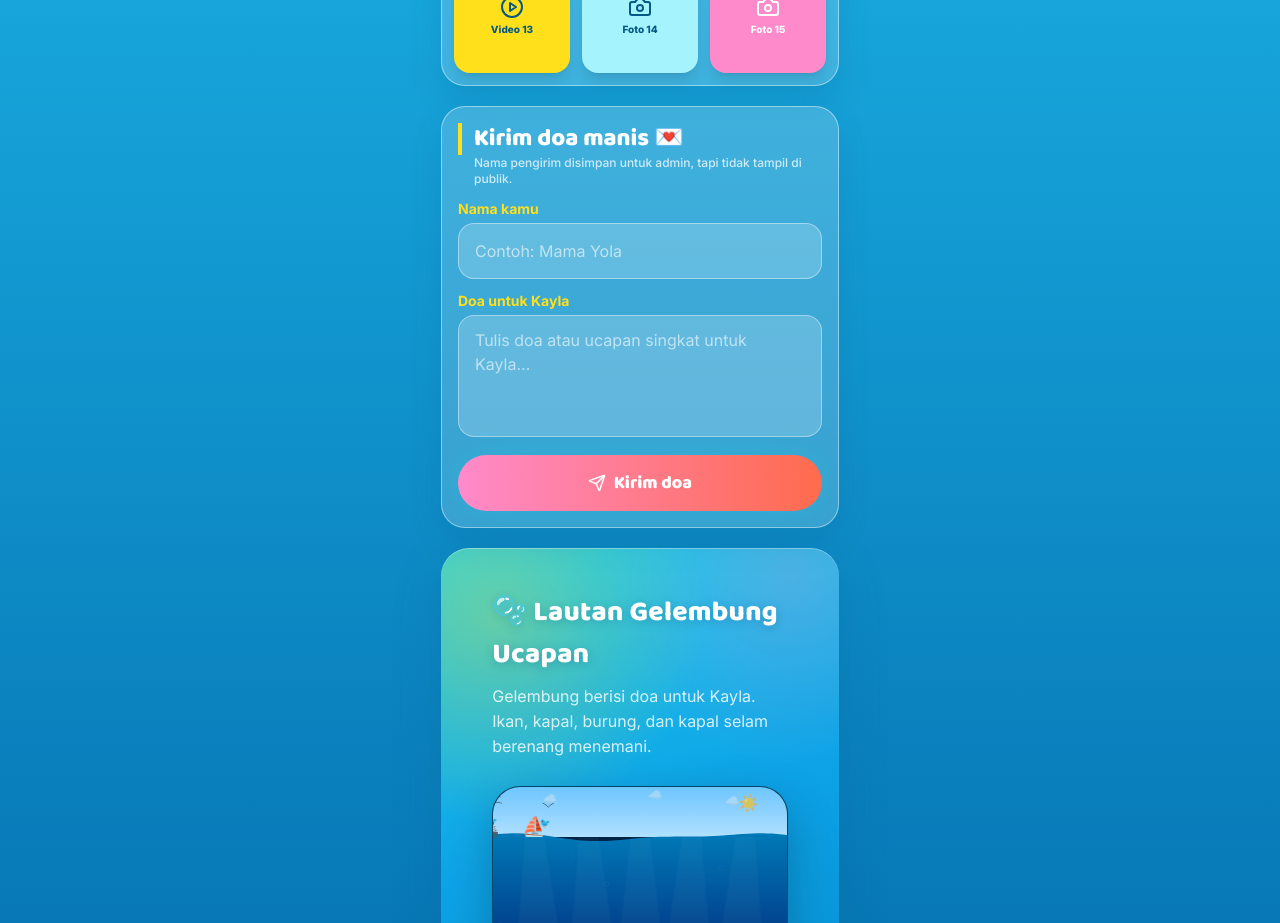
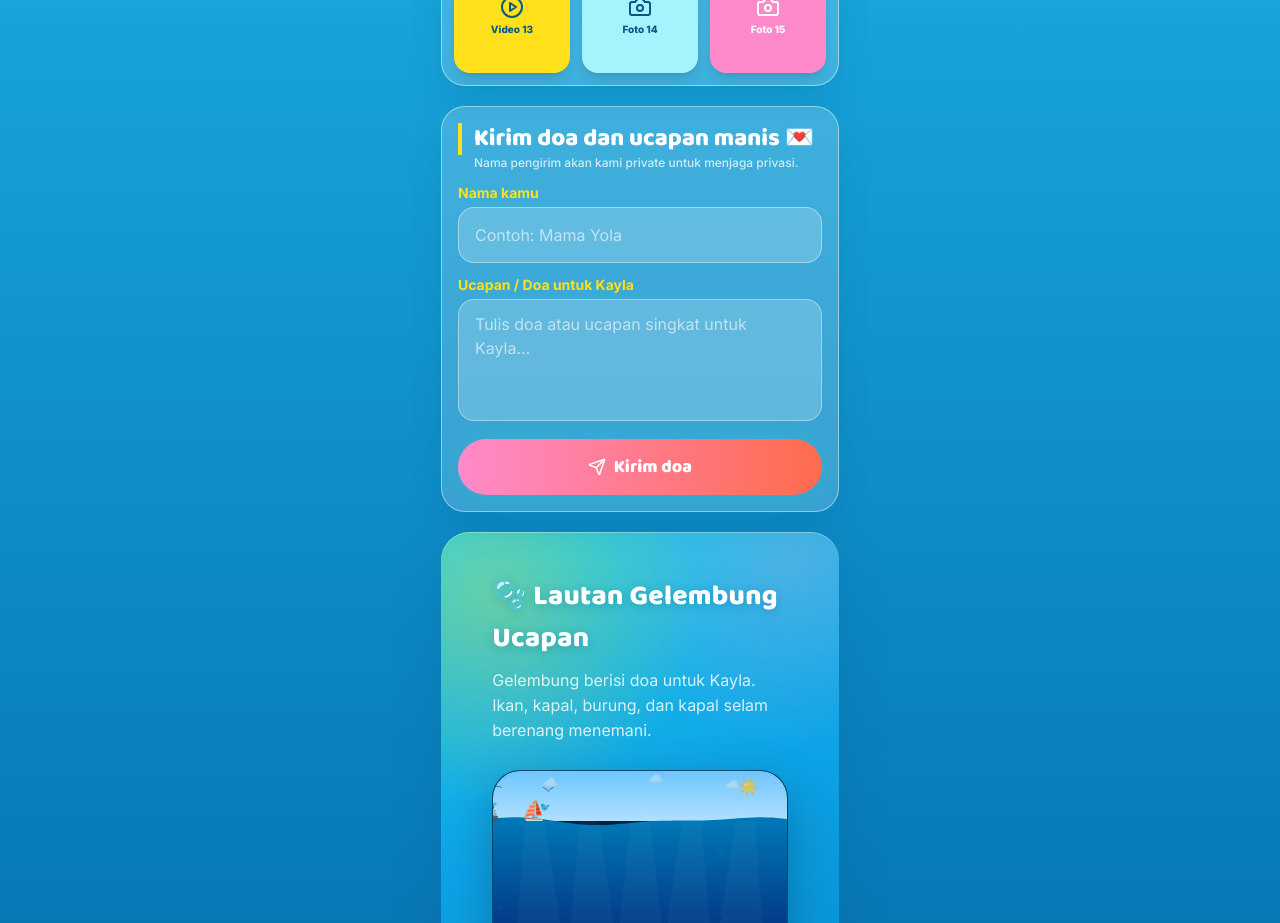
Before and after one commit to Sky-Develops/Ulang-Tahun-Aghnia-Azkayla-Nadhifa, a Next.js app: page /home in a window 1280 px wide. Shown: the part 1560-2483 px from the top of the page. Built offline with nearby package versions, Linux system fonts and the light colour scheme; no server answers; the database is empty; what react-photo-view would draw is missing.

Commit message:
update form doa

```diff
--- a/src/components/wishes/WishForm.tsx
+++ b/src/components/wishes/WishForm.tsx
@@ -50,9 +50,9 @@ export function WishForm({ defaultName = "", enabled = true }: { defaultName?: s
       <form onSubmit={submit} className="friendly-card space-y-3 p-4 text-white">
         <div>
           <h2 className="border-l-4 border-ocean-yellow pl-3 font-display text-2xl font-extrabold">
-            Kirim doa manis 💌
+            Kirim doa dan ucapan manis 💌
           </h2>
-          <p className="pl-4 text-xs font-medium text-white/75">Nama pengirim disimpan untuk admin, tapi tidak tampil di publik.</p>
+          <p className="pl-4 text-xs font-medium text-white/75">Nama pengirim akan kami private untuk menjaga privasi.</p>
         </div>
         <label className="block">
           <span className="mb-1 block text-sm font-bold text-ocean-yellow">Nama kamu</span>
@@ -65,7 +65,7 @@ export function WishForm({ defaultName = "", enabled = true }: { defaultName?: s
           />
         </label>
         <label className="block">
-          <span className="mb-1 block text-sm font-bold text-ocean-yellow">Doa untuk Kayla</span>
+          <span className="mb-1 block text-sm font-bold text-ocean-yellow">Ucapan / Doa untuk Kayla</span>
           <textarea
             value={message}
             onChange={(event) => setMessage(event.target.value)}
```
